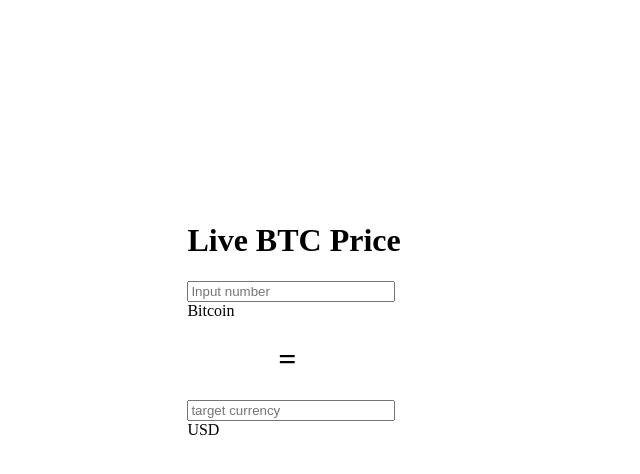
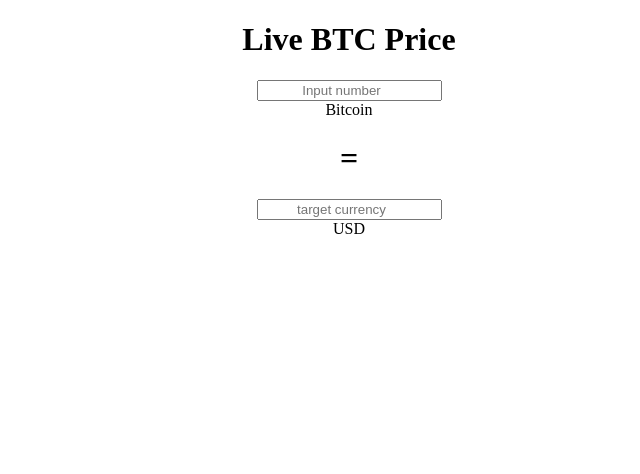
Before and after one commit to yjeong0114/JavaScript-API, a plain HTML site: page index.html in a window 1280 px wide. Shown: the whole page, without its empty margins (291-931 px from the left). Drawn offline with nearby package versions, Linux system fonts and the light colour scheme.

Commit message:
first commit

```diff
--- a/main.css
+++ b/main.css
@@ -1,19 +1,26 @@
 
 .convert {
-    position: absolute;
+    /* position: absolute;
     top: 40%;
     left: 53%;
     /* margin-right: -50%; */
-    transform: translate(-50%, -50%)
+    /* transform: translate(-50%, -50%)  */
+
+
+    text-align: center;
+    vertical-align: center;
+    /* line-height: 100vh */
 }
 .input-area {
-    width: 400px;
+    /* width: 400px; */
+    text-align: center;
   }
 
   input{
-    width: 50%;
+    /* width: 50%; */
+    text-align: center;
   }
   .equal {
-    width: 50%;
+    /* width: 50%; */
     text-align: center;
   }
```
